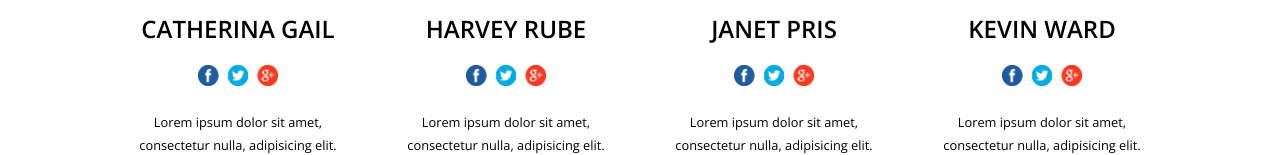
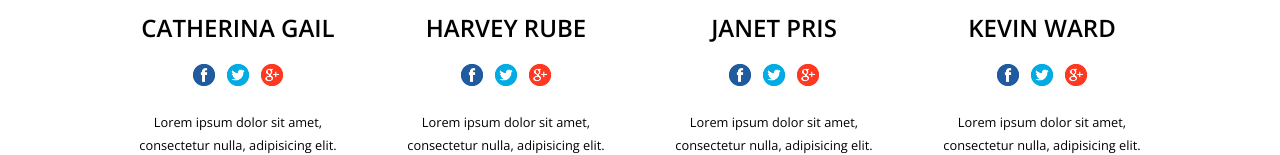
Before and after one commit to milosdju82/CSS-Project, a plain HTML site: page index.html in a window 1280 px wide. Shown: the part 3821-3976 px from the top of the page. Drawn offline with nearby package versions, Linux system fonts and the light colour scheme.

Commit message:
changed OUR TEAM section - read in comments

```diff
--- a/index.html
+++ b/index.html
@@ -185,7 +185,9 @@
 					<img src="img/team-1.png" alt="Caterina Gail" />
 					<h6>CATHERINA GAIL</h6>
 					<div class="social-items">
-						<img src="img/social-icons2.png" />
+						<a href="https://www.facebook.com/" target="_blank"></a>
+						<a href="https://twitter.com/" target="_blank"></a>
+						<a href="https://myaccount.google.com/" target="_blank"></a>
 					</div>
 					<p>Lorem ipsum dolor sit amet, consectetur nulla, adipisicing elit.</p>
 				</div>
@@ -194,7 +196,9 @@
 					<img src="img/team-2.png" alt="Hurvey Rube" />
 					<h6>HARVEY RUBE</h6>
 					<div class="social-items">
-						<img src="img/social-icons2.png" />
+						<a href="https://www.facebook.com/" target="_blank"></a>
+						<a href="https://twitter.com/" target="_blank"></a>
+						<a href="https://myaccount.google.com/" target="_blank"></a>
 					</div>
 					<p>Lorem ipsum dolor sit amet, consectetur nulla, adipisicing elit.</p>
 				</div>
@@ -203,7 +207,9 @@
 					<img src="img/team-3.png" alt="Janet Pris" />
 					<h6>JANET PRIS</h6>
 					<div class="social-items">
-						<img src="img/social-icons2.png" />
+						<a href="https://www.facebook.com/" target="_blank"></a>
+						<a href="https://twitter.com/" target="_blank"></a>
+						<a href="https://myaccount.google.com/" target="_blank"></a>
 					</div>
 					<p>Lorem ipsum dolor sit amet, consectetur nulla, adipisicing elit.</p>
 				</div>
@@ -212,7 +218,9 @@
 					<img src="img/team-4.png" alt="Kevin Ward" />
 					<h6>KEVIN WARD</h6>
 					<div class="social-items">
-						<img src="img/social-icons2.png" />
+						<a href="https://www.facebook.com/" target="_blank"></a>
+						<a href="https://twitter.com/" target="_blank"></a>
+						<a href="https://myaccount.google.com/" target="_blank"></a>
 					</div>
 					<p>Lorem ipsum dolor sit amet, consectetur nulla, adipisicing elit.</p>
 				</div>
--- a/style.css
+++ b/style.css
@@ -463,6 +463,29 @@ section#team div.all div.social-items img {
 
 div.social-items {
 	padding: 20px 0;
+}
+
+div.social-items a {
+	display: inline-block;
+	width: 22px;
+	height: 22px;
+	margin: 0 4px;
+	background-image: url(img/social-icons2.png);
+	background-size: cover;
+	background-position: center;
+}
+
+div.social-items a:first-child {
+	background-position: left;
+}
+
+div.social-items a:last-child {
+	background-position: right;
+}
+
+div.social-items a:hover {
+	transform: scale(1.4);
+	transition: 0.3s;
 }
 
 div.team-member p {
```
